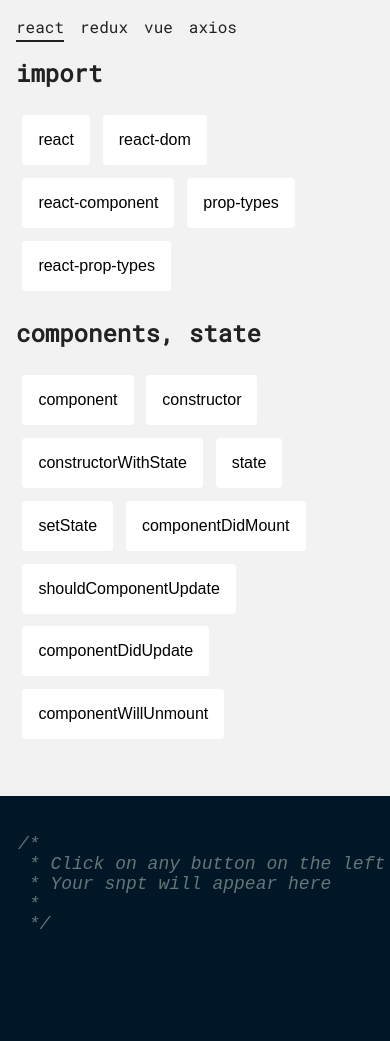
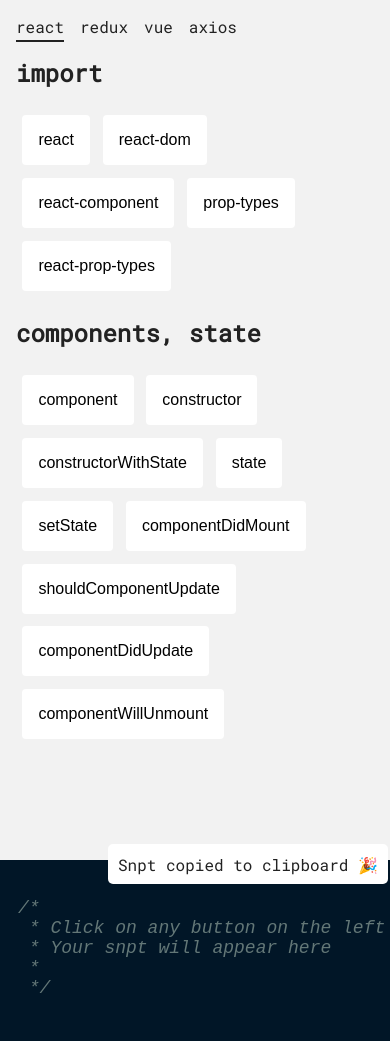
Before and after one commit to johnpatbatt/snippets, a React app: page / in a window 390 px wide. Shown: the top 1041 px of the page. Built offline with nearby package versions, Linux system fonts and the light colour scheme.

Commit message:
Added snippet copied notification

```diff
--- a/src/components/App.js
+++ b/src/components/App.js
@@ -1,6 +1,7 @@
 import React, { Component } from 'react';
 import Highlight, { defaultProps } from 'prism-react-renderer';
 import Snippets from './Snippets';
+import Notification from './Notification';
 import { frameworks, types } from '../utils/Constants';
 import { IconReact, IconVue } from '../icons/';
 import '../scss/snpt.scss';
@@ -20,7 +21,6 @@
     super(props);
 
     this.state = {
-      footerMsg: '',
       framework: 'react',
       code: defaultCode,
       types: []
@@ -34,15 +34,10 @@
 
   setCode(snpt) {
     this.setState({
-      code: defaultCode + snpt,
-      footerMsg: 'Snpt copied to clipboard 🎉'
+      code: defaultCode + snpt
     });
 
-    setTimeout(() => {
-      this.setState({
-        footerMsg: ''
-      });
-    }, 3000);
+    this.notification.showNotification();
   }
 
   setFramework(framework) {
@@ -57,6 +52,7 @@
   render() {
     return (
       <div className="snpt">
+        <Notification onRef={ref => (this.notification = ref)} />
         <div className="container">
           <div className="snippets">
             <header>
--- /dev/null
+++ b/src/components/Notification.js
@@ -0,0 +1,45 @@
+import React, { Component } from 'react';
+
+class Notification extends Component {
+  constructor(props) {
+    super(props);
+
+    this.state = {
+      notMsg: 'Snpt copied to clipboard 🎉',
+      showNotification: false,
+      hideTimer: null
+    };
+  }
+
+  componentDidMount() {
+    this.props.onRef(this);
+  }
+
+  showNotification() {
+    if (this.state.hideTimer) {
+      clearTimeout(this.state.hideTimer);
+    }
+    this.setState({
+      showNotification: true,
+      hideTimer: setTimeout(() => {
+        this.setState({
+          showNotification: false
+        });
+      }, 3000)
+    });
+  }
+
+  render() {
+    return (
+      <div
+        className={
+          'notification' +
+          (this.state.showNotification ? ' not-active' : ' not-inactive')
+        }>
+        {this.state.notMsg}
+      </div>
+    );
+  }
+}
+
+export default Notification;
--- a/src/scss/snpt.scss
+++ b/src/scss/snpt.scss
@@ -11,6 +11,10 @@
 
 .pt-0 {
   padding-top: 0;
+}
+
+.snpt {
+  position: relative;
 }
 
 .container {
@@ -30,7 +34,7 @@
 
 .snippets {
   background: #f2f2f2;
-  height: calc(100vh - 4em);
+  height: 100vh;
 }
 
 .container pre {
@@ -97,16 +101,63 @@
   outline: none;
 }
 
-#footer {
-  height: 50px;
-  background: #ccc;
-  position: fixed;
-  bottom: 0;
-  left: 0;
-  z-index: 1;
-  width: 49.8%;
-  line-height: 50px;
-  text-indent: 1em;
+.notification {
+  height: 40px;
+  background: #fff;
+  position: absolute;
+  right: 2px;
+  display: flex;
+  align-items: center;
+  justify-content: center;
+  padding: 0 10px;
+  transition: height 5ms;
+  border-radius: 5px;
+}
+
+.not-active {
+  animation: slideIn .1s ease-in;
+  top: 10px;
+}
+
+.not-inactive {
+  animation: slideOut .1s ease-out;
+  top: -40px;
+}
+
+@keyframes slideIn {
+  from {
+    top: -40px;
+  }
+  to {
+    top: 10px;
+  }
+}
+
+@keyframes slideOut {
+  from {
+    top: 10px;
+  }
+  to {
+    top: -40px;
+  }
+}
+
+@keyframes mobileSlideIn {
+  from {
+    bottom: -40px;
+  }
+  to {
+    bottom: 10px;
+  }
+}
+
+@keyframes slideOut {
+  from {
+    bottom: 10px;
+  }
+  to {
+    bottom: -40px;
+  }
 }
 
 @media screen and (max-width: 768px) {
@@ -119,7 +170,17 @@
     flex-wrap: wrap;
   }
 
-  #footer {
-    display: none;
+  .notification {
+    top: auto;
+  }
+
+  .not-active {
+    animation: mobileSlideIn .1s ease-in;
+    bottom: 10px;
+  }
+
+  .not-inactive {
+    animation: mobileSlideOut .1s ease-out;
+    bottom: -40px;
   }
 }
```
Also changed, not shown: 1 other file.
